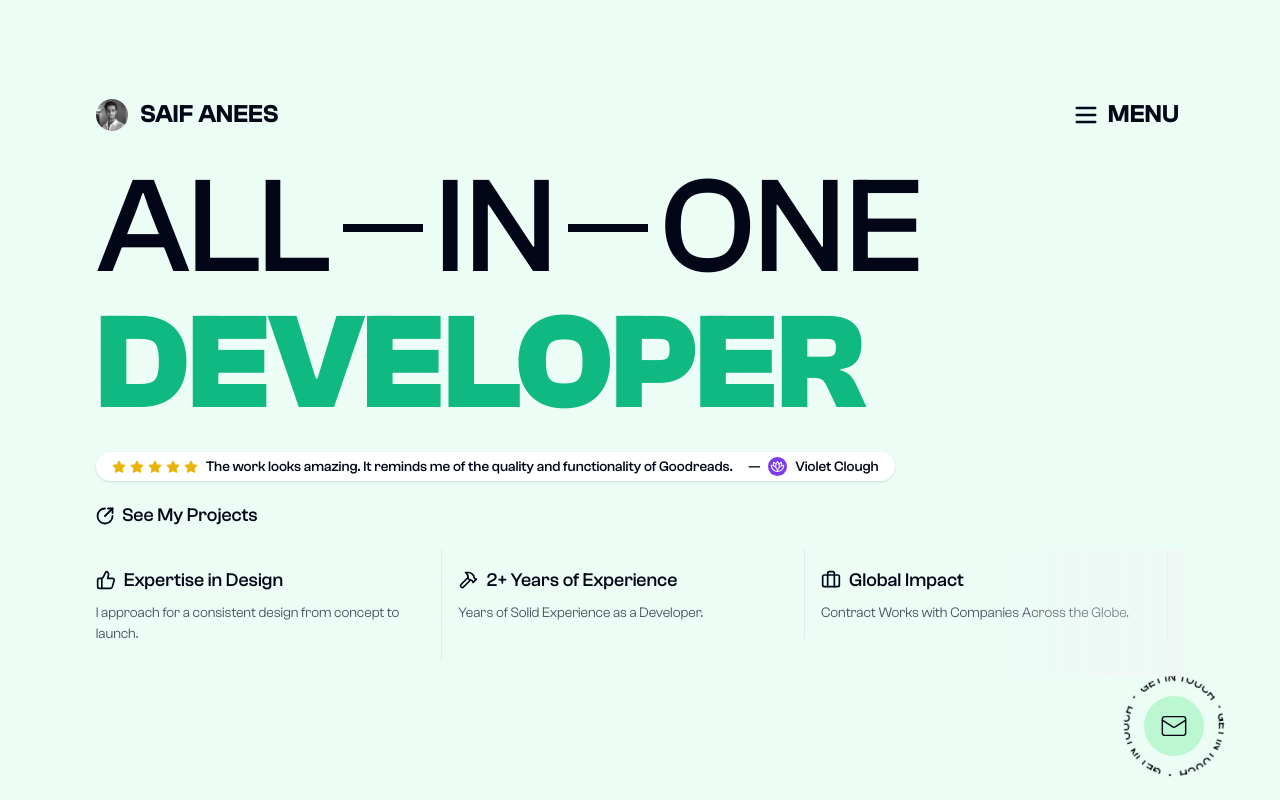
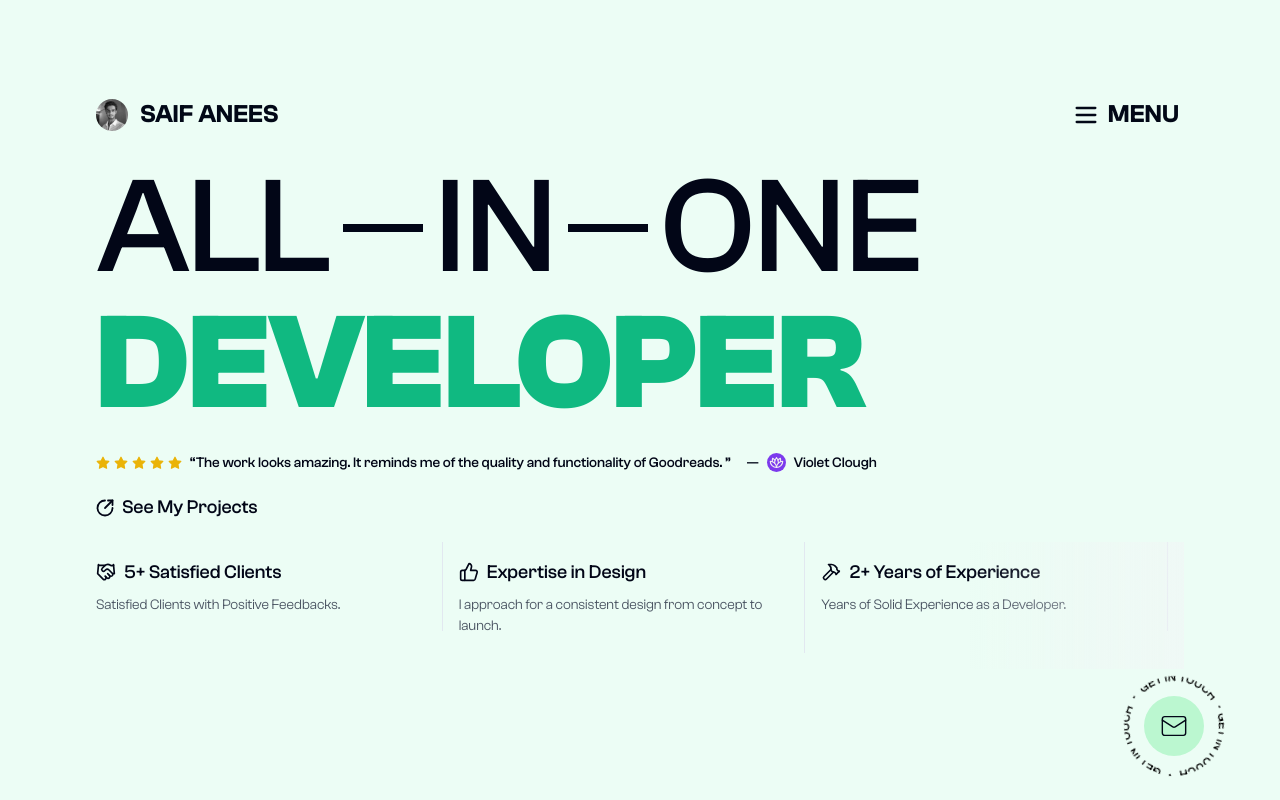
Before and after one commit to saiFaneeS/saif-anees-portfolio, a Next.js app: page / in a window 1280 px wide. Built offline with nearby package versions, Linux system fonts and the light colour scheme.

Commit message:
first commit

```diff
--- a/components/Hero.jsx
+++ b/components/Hero.jsx
@@ -153,20 +153,16 @@ export default function Hero() {
                 text: "Years of Solid Experience as a Developer.",
                 icon: Hammer,
               },
-              {
-                text: "Contract Works with Companies Across the Globe.",
-                icon: Briefcase,
-              },
             ].map((item, index) => (
               <CarouselItem
                 key={index}
-                className="basis-full sm:basis-1/2 md:basis-1/2 lg:basis-1/3 pl-0"
+                className="basis-full sm:basis-1/2 md:basis-1/2 lg:basis-1/3 pl-0 max-sm:mb-1.5"
               >
                 <div
                   className="p-4 border-r flex flex-col"
                   style={{ userSelect: "none" }}
                 >
-                  <div className="flex items-center mb-2 max-sm:bg-gradient-to-r from-emerald-100 to-transparent rounded max-sm:p-2">
+                  <div className="flex items-center mb-2 max-sm:bg-gradient-to-r from-emerald-100 to-transparent max-sm:py-4 max-sm:px-3">
                     <item.icon size={20} className="mr-2" />{" "}
                     {/* Changed to use Lucide icons */}
                     <h4 className="font-medium text-base hover:cursor-grab">
@@ -174,9 +170,7 @@ export default function Hero() {
                         ? "5+ Satisfied Clients"
                         : index === 1
                         ? "Expertise in Design"
-                        : index === 2
-                        ? "2+ Years of Experience"
-                        : "Global Impact"}
+                        : "2+ Years of Experience"}
                     </h4>
                   </div>
                   <p className="text-sm text-gray-600 max-sm:hidden">
--- a/components/TrustIndicators.jsx
+++ b/components/TrustIndicators.jsx
@@ -33,7 +33,7 @@ export const TrustIndicators = () => {
   }, []);
 
   return (
-    <div className="flex items-center max-sm:items-start justify-center max-sm:flex-col gap-2 text-white-100/90 lg:bg-white lg:shadow lg:py-1 lg:px-4 rounded-full">
+    <div className="flex items-center max-sm:items-start justify-center max-sm:flex-col gap-2 text-white-100/90 ">
       <div className="flex items-center gap-1">
         {[...Array(5)].map((_, i) => (
           <Star key={i} size={14} className="fill-yellow-500 text-yellow-500" />
@@ -46,7 +46,11 @@ export const TrustIndicators = () => {
         exit={{ opacity: 0, y: -20 }}
         className="text-sm max-md:text-sm font-medium flex gap-2 items-start flex-wrap max-sm:flex-col"
       >
-        <span className="sm:mr-2">{testimonials[currentIndex]?.text}</span>
+        <span className="sm:mr-2">
+          {"“"}
+          {testimonials[currentIndex]?.text} {"”"}
+        </span>
+
         <span className="text-sm text-white-100/60  flex gap-2 items-center">
           —{" "}
           {testimonials[currentIndex]?.author === "Tami Ross, Ohghad CEO" && (
```
